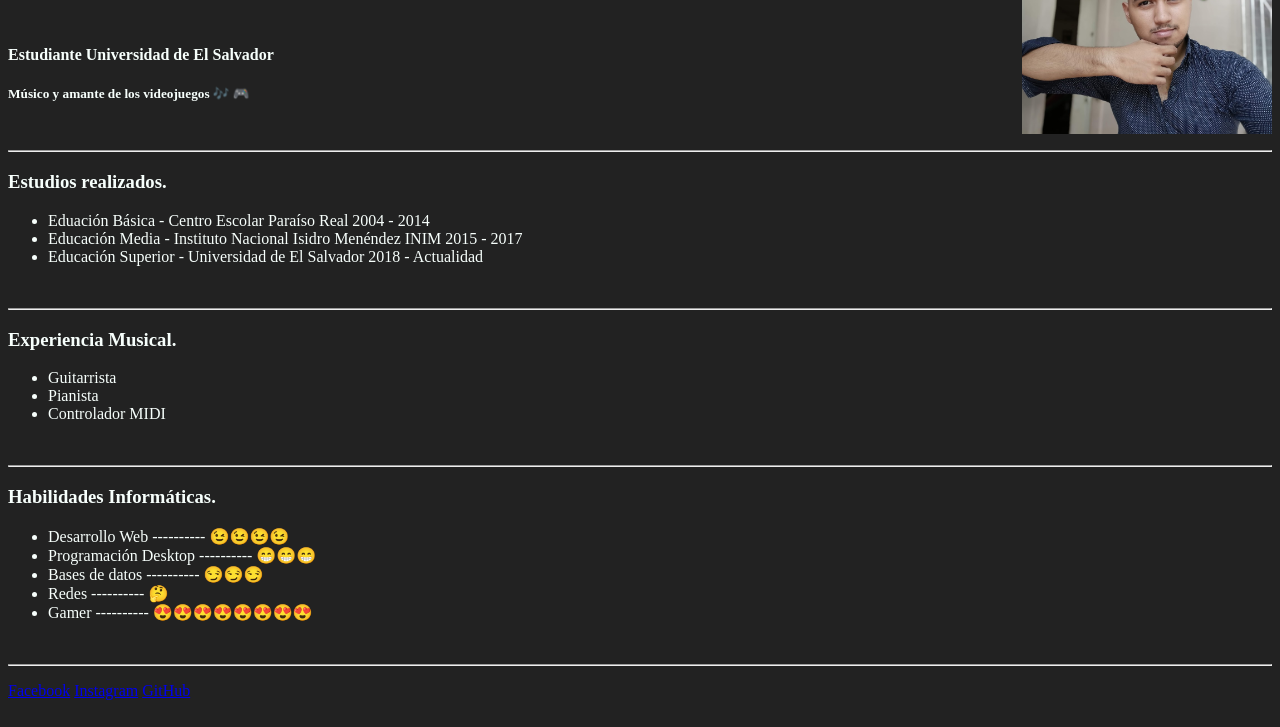
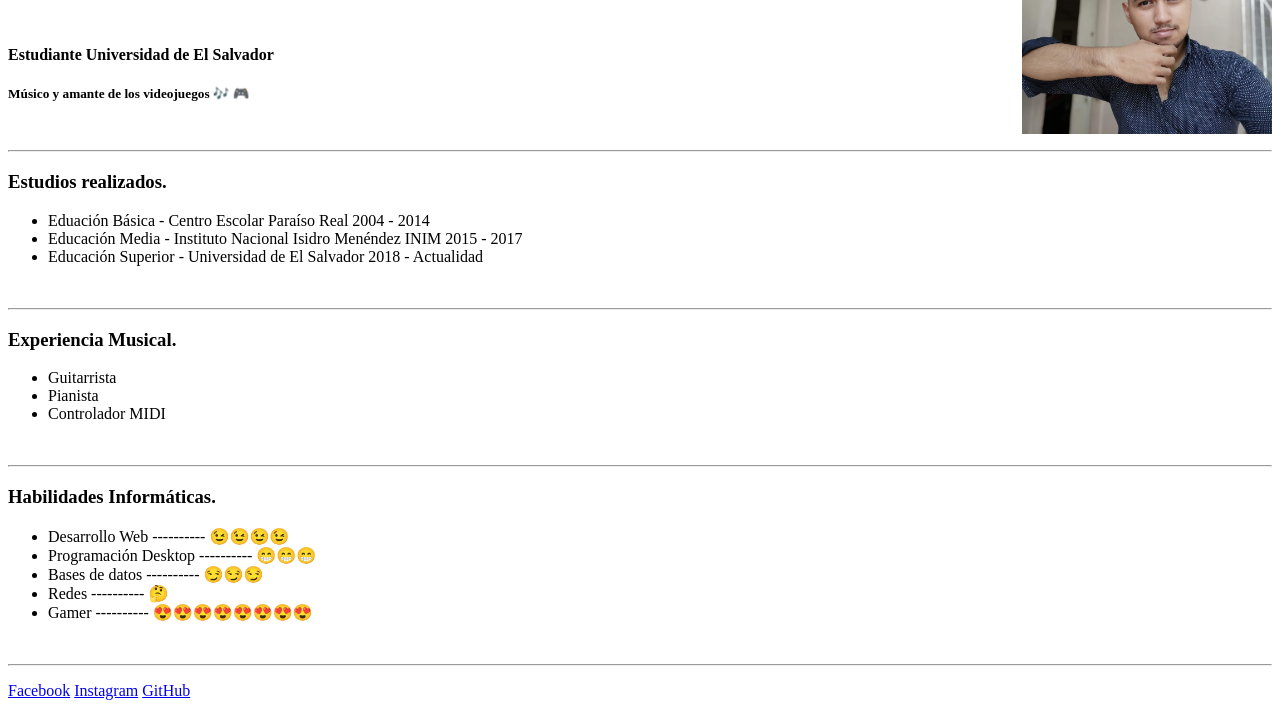
Before and after one commit to JavierMorales0/TPI_17082020, a plain HTML site: page index.html in a window 1280 px wide. Shown: the part 73-800 px from the top of the page. Drawn offline with Linux system fonts and the light colour scheme.

Commit message:
Update index.html

```diff
--- a/index.html
+++ b/index.html
@@ -4,7 +4,7 @@
     <meta charset="UTF-8">
     <title>CV</title>
 </head>
-<body bgcolor="#222222" text="#f7fffc">
+<body>
     <div>
         <p><img src="./assets/imagen.jpg" alt="Imagen personal" width="250" align="right">
             <h1>Javier Alexander Morales </h1><br>
```
